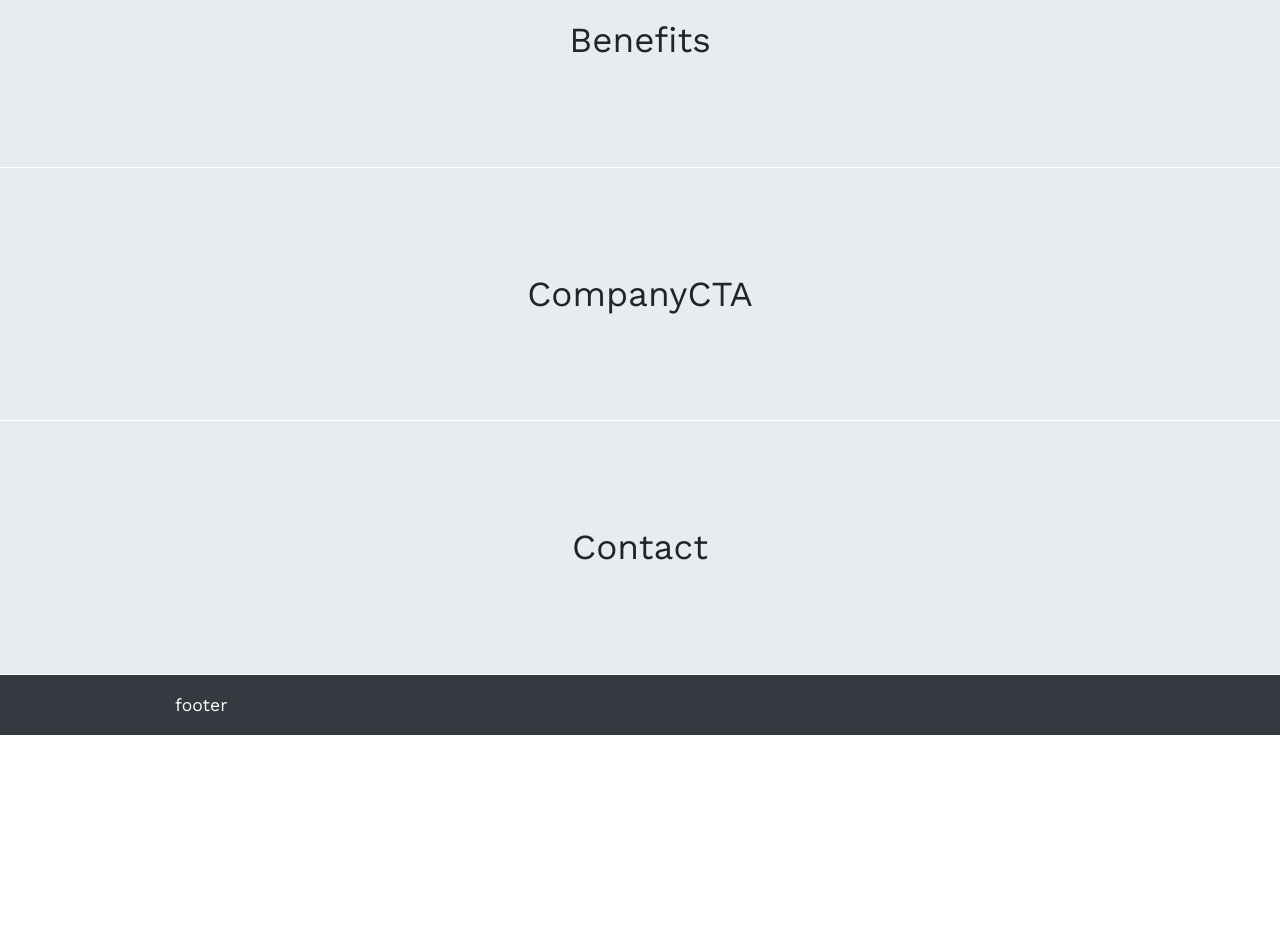
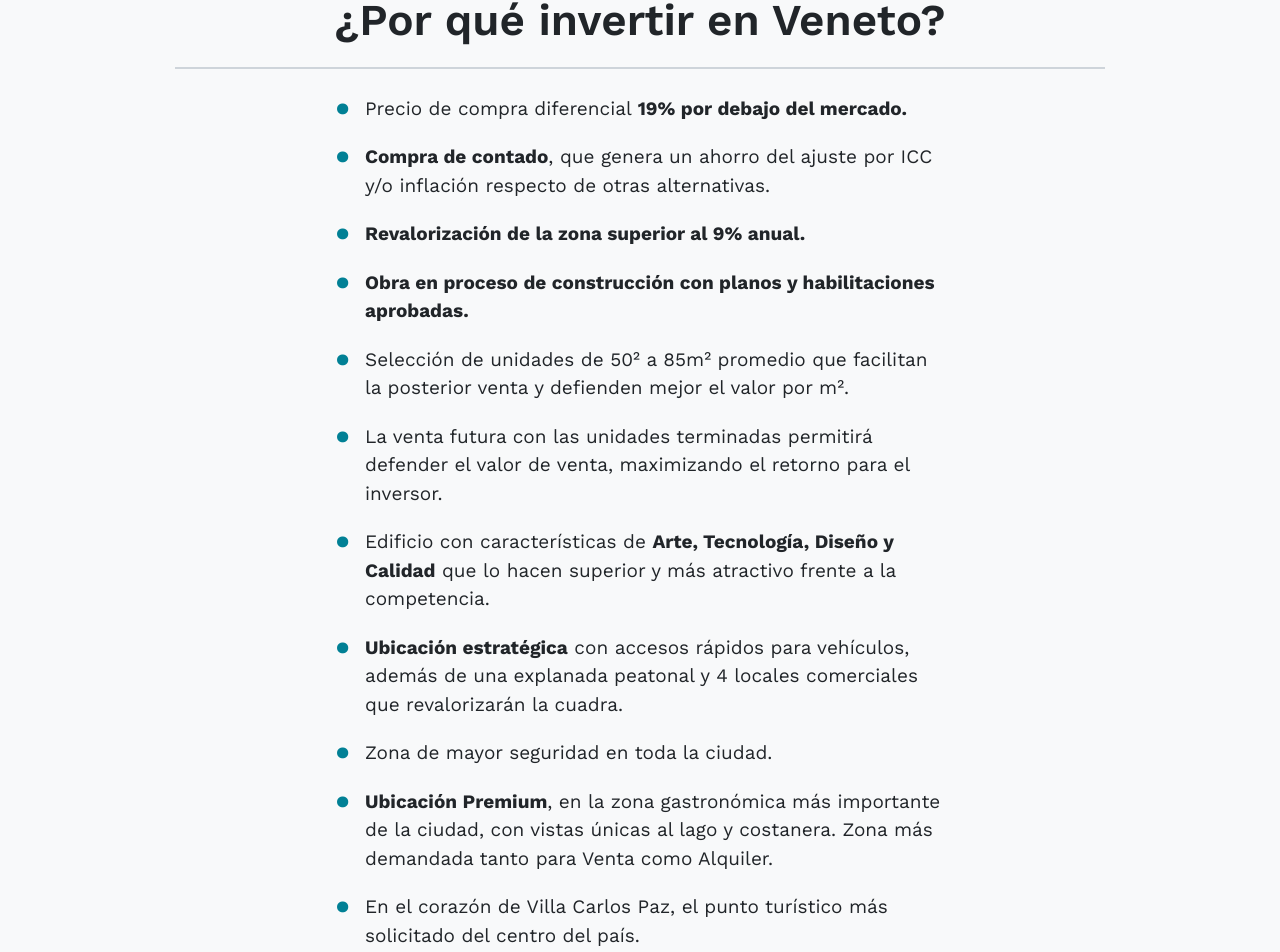
Before and after one commit to wipargentina/constructora-del-valle-web, a Next.js app: page / in a window 1280 px wide. Shown: the part 3592-4544 px from the top of the page. Before the commit the page ends 4327 px from the top, so only its background shows below. Built offline with nearby package versions, Linux system fonts and the light colour scheme.

Commit message:
se agrego la seccion Benefits y sus estilos

```diff
--- a/components/Header.js
+++ b/components/Header.js
@@ -36,7 +36,7 @@
               </Link>
             </div>
             <div className='nav-item'>
-              <Link href='/ventures'>
+              <Link href='/emprendimientos'>
                 <a className='nav-link'>+ Emprendimientos</a>
               </Link>
             </div>
--- a/components/home/Benefits.js
+++ b/components/home/Benefits.js
@@ -1,3 +1,89 @@
+import Link from 'next/link';
+
 export default function Benefits() {
-  return <section className='section'>Benefits</section>;
+  return (
+    <section className='benefits'>
+      <div className='container'>
+        <h1>¿Por qué invertir en Veneto?</h1>
+        <div className='row justify-content-center'>
+          <div className='col-md-8'>
+            <ul>
+              <li>
+                <p>
+                  Precio de compra diferencial{' '}
+                  <b>19% por debajo del mercado.</b>
+                </p>
+              </li>
+              <li>
+                <p>
+                  <b>Compra de contado</b>, que genera un ahorro del ajuste por
+                  ICC y/o inflación respecto de otras alternativas.
+                </p>
+              </li>
+              <li>
+                <p>
+                  <b>Revalorización de la zona superior al 9% anual.</b>
+                </p>
+              </li>
+              <li>
+                <p>
+                  <b>
+                    Obra en proceso de construcción con planos y habilitaciones
+                    aprobadas.
+                  </b>
+                </p>
+              </li>
+              <li>
+                <p>
+                  Selección de unidades de 50² a 85m² promedio que facilitan la
+                  posterior venta y defienden mejor el valor por m².
+                </p>
+              </li>
+              <li>
+                <p>
+                  La venta futura con las unidades terminadas permitirá defender
+                  el valor de venta, maximizando el retorno para el inversor.
+                </p>
+              </li>
+              <li>
+                <p>
+                  Edificio con características de{' '}
+                  <b>Arte, Tecnología, Diseño y Calidad</b> que lo hacen
+                  superior y más atractivo frente a la competencia.
+                </p>
+              </li>
+              <li>
+                <p>
+                  <b>Ubicación estratégica</b> con accesos rápidos para
+                  vehículos, además de una explanada peatonal y 4 locales
+                  comerciales que revalorizarán la cuadra.
+                </p>
+              </li>
+              <li>
+                <p>Zona de mayor seguridad en toda la ciudad.</p>
+              </li>
+              <li>
+                <p>
+                  <b>Ubicación Premium</b>, en la zona gastronómica más
+                  importante de la ciudad, con vistas únicas al lago y
+                  costanera. Zona más demandada tanto para Venta como Alquiler.
+                </p>
+              </li>
+              <li>
+                <p>
+                  En el corazón de Villa Carlos Paz, el punto turístico más
+                  solicitado del centro del país.
+                </p>
+              </li>
+            </ul>
+            <div className='text-center mt-3'>
+              <Link href='/emprendimientos'>
+                <a className='btn btn-primary'>Ver proyectos de inversion</a>
+              </Link>
+            </div>
+          </div>
+        </div>
+      </div>
+    </section>
+  );
 }
--- a/components/home/OtherVentures.js
+++ b/components/home/OtherVentures.js
@@ -11,7 +11,7 @@
           {ventures.map((venture, index) => (
             <React.Fragment key={index}>
               {venture.status == 'finished' && (
-                <div className='col-md-6'>
+                <div className='col-lg-6'>
                   <Link href={venture.url ? `${venture.url}` : '/'}>
                     <a className='card'>
                       <div className='card-body'>
--- a/next.config.js
+++ b/next.config.js
@@ -1,7 +1,8 @@
-const path = require('path')
+const path = require('path');
 
 module.exports = {
+  basePath: '',
   sassOptions: {
     includePaths: [path.join(__dirname, 'styles')]
   }
-}
+};
--- a/package.json
+++ b/package.json
@@ -6,6 +6,7 @@
     "dev": "next dev",
     "build": "next build",
     "export": "next export",
+    "generate": "next build && next export",
     "start": "next start"
   },
   "dependencies": {
--- /dev/null
+++ b/styles/components/home/_benefits.scss
@@ -0,0 +1,37 @@
+.home {
+  .benefits {
+    padding: 80px 0;
+    background-color: $gray-100;
+    h1 {
+      text-align: center;
+      padding-bottom: 20px;
+      margin-bottom: 26px;
+      border-bottom: 2px solid $gray-400;
+    }
+    ul {
+      padding-left: 30px;
+      list-style: none;
+    }
+    ul > li {
+      font-size: 19px;
+      position: relative;
+      margin-bottom: 20px;
+      &:before {
+        content: '•';
+        color: #018095;
+        position: absolute;
+        left: -32px;
+        top: -20px;
+        font-size: 2.8rem;
+      }
+    }
+  }
+}
+
+@media (max-width: 767px) {
+  .home {
+    .benefits {
+      padding: 30px 0;
+    }
+  }
+}
--- a/styles/styles.scss
+++ b/styles/styles.scss
@@ -13,3 +13,4 @@
 @import './components/home/experience';
 @import './components/home/our-ventures';
 @import './components/home/other-ventures';
+@import './components/home/benefits';
```
Also changed, not shown: pages/emprendimientos/index.js (renamed from pages/ventures/index.js).
